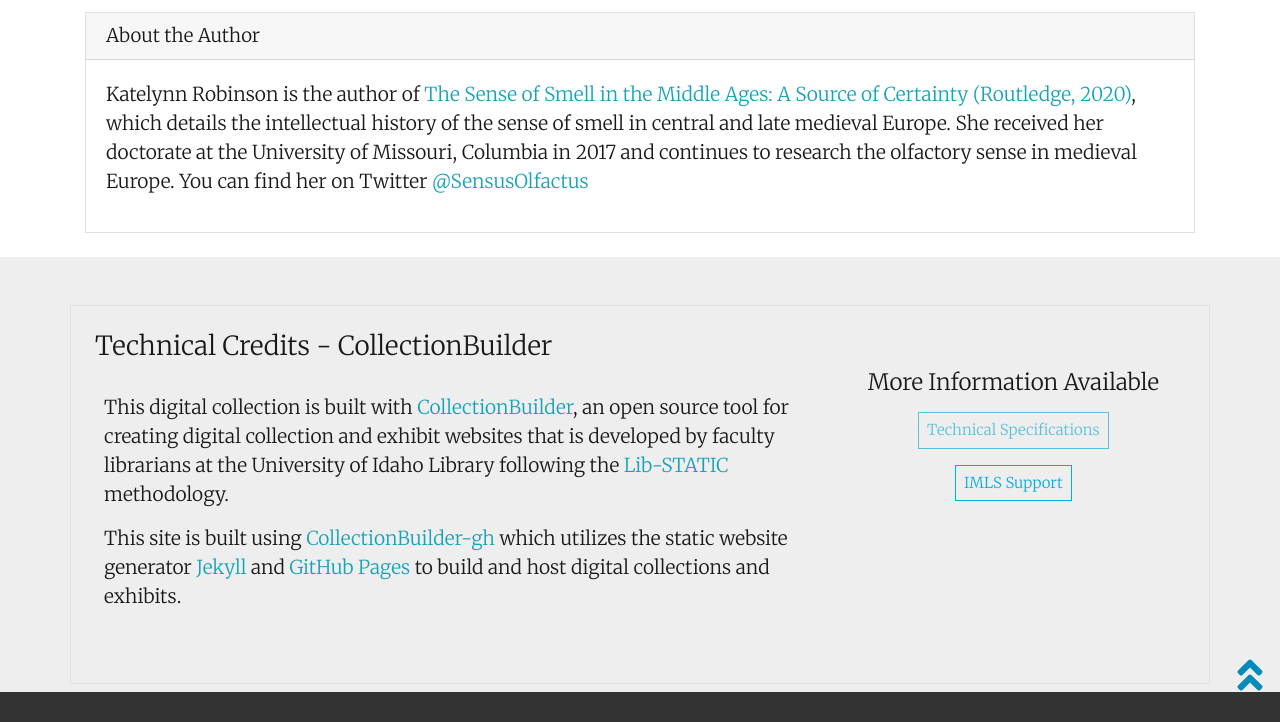
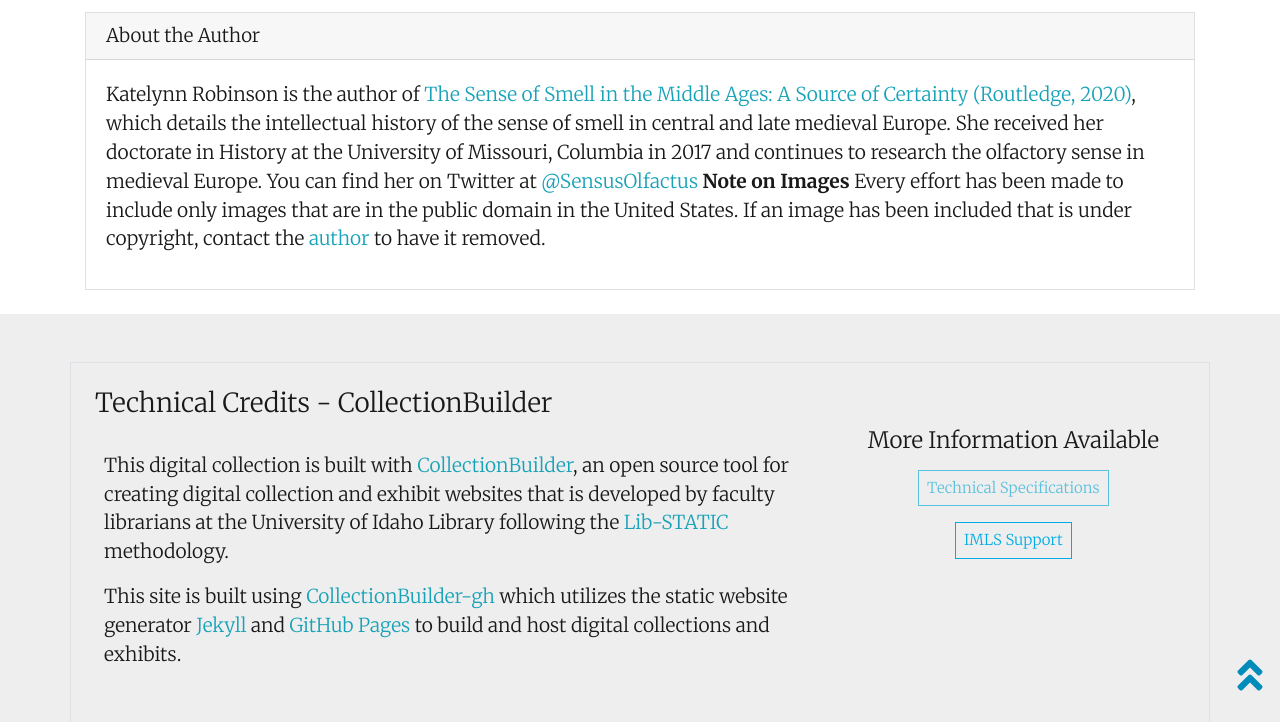
Before and after one commit to SensusOlfactus/medievalsmells, a Jekyll site: the page built from pages/about.md, in a window 1280 px wide and 900 px high, scrolled down 2165 px, cut to the strip 178-900 px from the top of the window. Built offline with Jekyll 4.4.1, drawn with Linux system fonts in a browser that asks for light colours; nearby versions of some CDN libraries.

Commit message:
Update about.md
included note on images

```diff
--- a/pages/about.md
+++ b/pages/about.md
@@ -61,4 +61,4 @@
 
 {% include feature/image.html objectid="smell003" %}
 
-{% include feature/card.html text="Katelynn Robinson is the author of [The Sense of Smell in the Middle Ages: A Source of Certainty (Routledge, 2020)](https://www.routledge.com/The-Sense-of-Smell-in-the-Middle-Ages-A-Source-of-Certainty/Robinson/p/book/9780367000684), which details the intellectual history of the sense of smell in central and late medieval Europe. She received her doctorate at the University of Missouri, Columbia in 2017 and continues to research the olfactory sense in medieval Europe. You can find her on Twitter [@SensusOlfactus](https://twitter.com/sensusolfactus)" header="About the Author" %}
+{% include feature/card.html text="Katelynn Robinson is the author of [The Sense of Smell in the Middle Ages: A Source of Certainty (Routledge, 2020)](https://www.routledge.com/The-Sense-of-Smell-in-the-Middle-Ages-A-Source-of-Certainty/Robinson/p/book/9780367000684), which details the intellectual history of the sense of smell in central and late medieval Europe. She received her doctorate in History at the University of Missouri, Columbia in 2017 and continues to research the olfactory sense in medieval Europe. You can find her on Twitter at [@SensusOlfactus](https://twitter.com/sensusolfactus) **Note on Images** Every effort has been made to include only images that are in the public domain in the United States. If an image has been included that is under copyright, contact the [author](katelynn.robinson@hotmail.com) to have it removed." header="About the Author" %}
```
